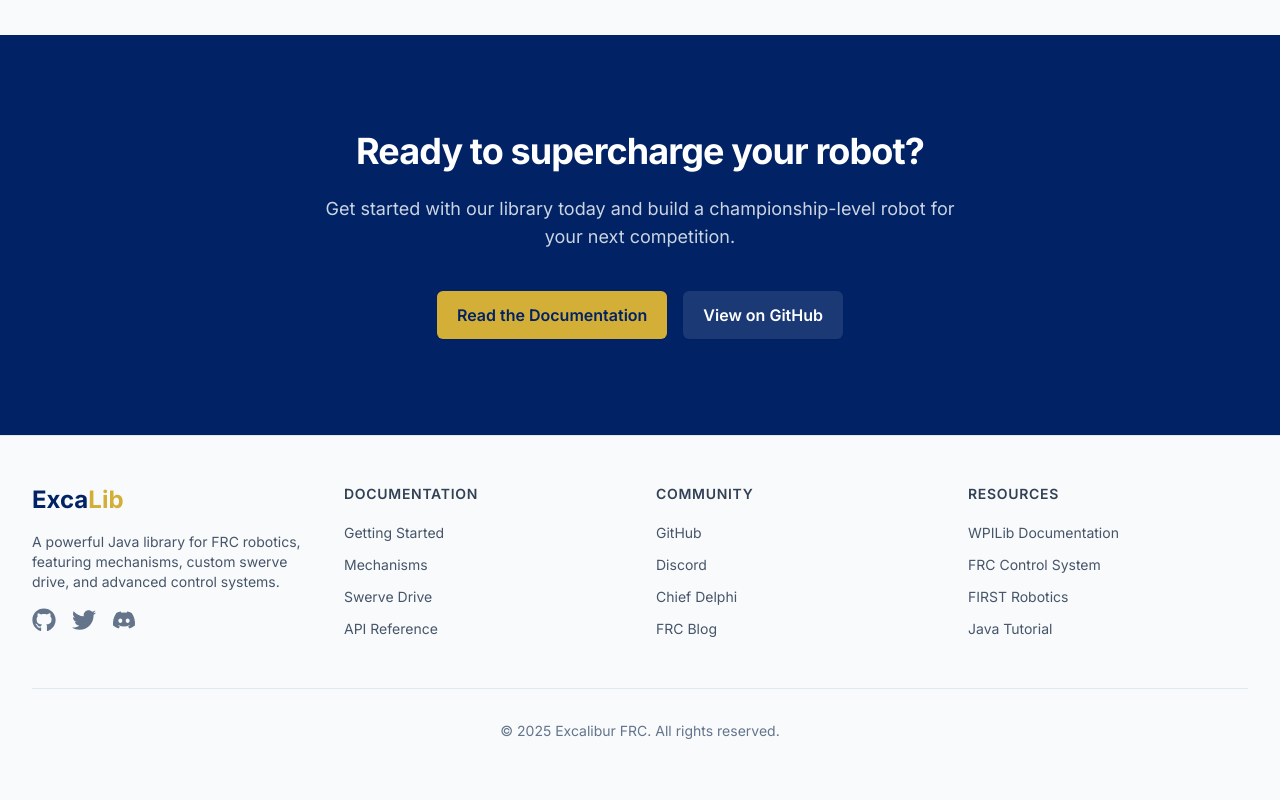
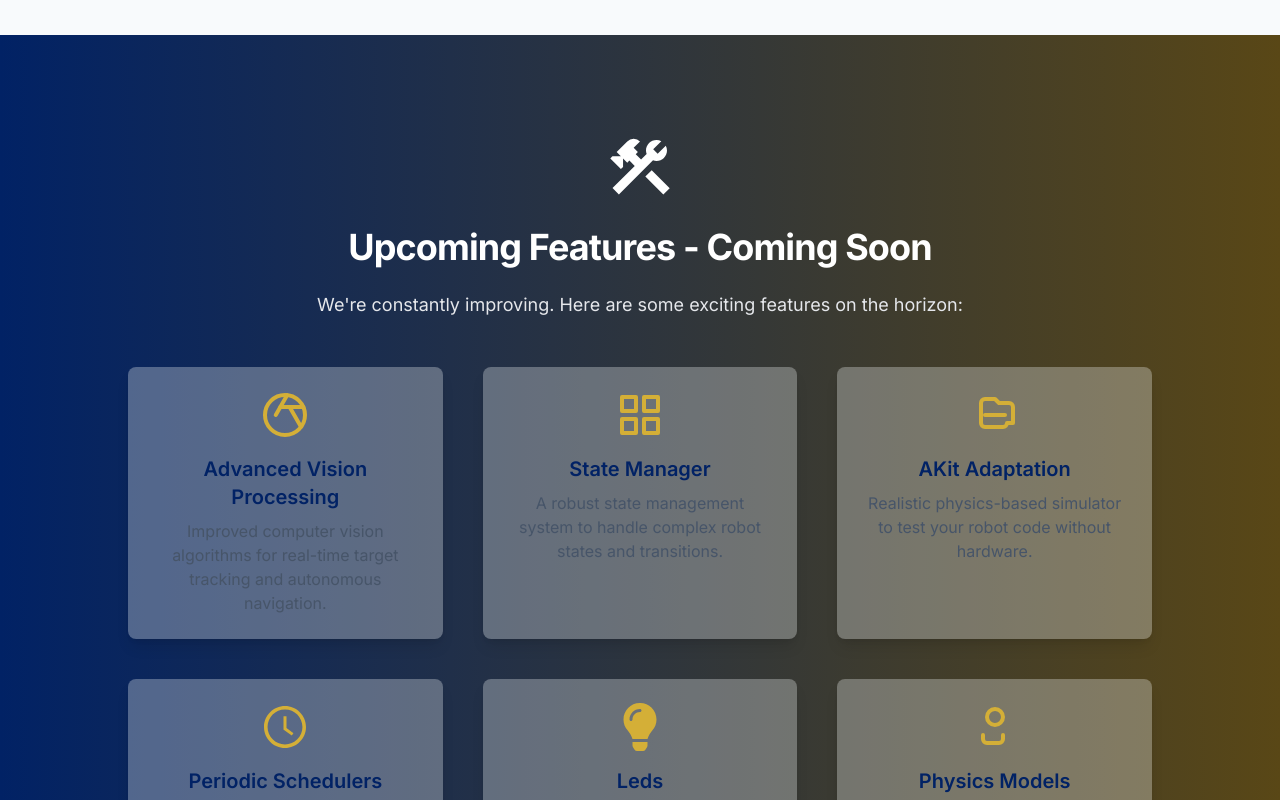
Before and after one commit to ExcaliDevBot/ExcaLibDoc, a React (Vite) app: page / in a window 1280 px wide. Shown: the part 2500-3300 px from the top of the page. Built offline with nearby package versions, Linux system fonts and the light colour scheme.

Commit message:
add "Coming Soon" features section to Home component with descriptions and icons

```diff
--- a/src/pages/Home.jsx
+++ b/src/pages/Home.jsx
@@ -3,6 +3,9 @@ import Hero from '../components/Hero';
 import FeatureGrid from '../components/FeatureGrid';
 import CodeBlock from '../components/CodeBlock';
 import {Link} from 'react-router-dom';
+import {MdConstruction} from "react-icons/md";
+import {AiOutlineClockCircle} from "react-icons/ai";
+import {FaLightbulb} from "react-icons/fa";
 
 const Home = () => {
     return (
@@ -154,6 +157,138 @@ const Home = () => {
             {/*    </div>*/}
             {/*</section>*/}
 
+            {/* Coming Soon Features Section */}
+            <section className="py-24 bg-gradient-to-r from-primary-900  to-secondary-900">
+                <div className="max-w-7xl mx-auto px-6 lg:px-8 text-center text-white">
+                    <motion.div
+                        initial={{opacity: 0, y: 20}}
+                        whileInView={{opacity: 1, y: 0}}
+                        viewport={{once: true}}
+                        transition={{duration: 0.7}}
+                    >
+                        <h2 className="text-7xl font-extrabold mb-6 tracking-tight">
+                            <div className="flex justify-center items-center">
+                                <MdConstruction/>
+                            </div>
+                        </h2>
+                        <h2 className="text-4xl font-extrabold mb-6 tracking-tight">
+                            Upcoming Features - Coming Soon
+                        </h2>
+                        <p className="mb-12 max-w-3xl mx-auto text-lg text-gray-200">
+                            We're constantly improving. Here are some exciting features on the horizon:
+                        </p>
+
+                        <div className="grid grid-cols-1 sm:grid-cols-2 lg:grid-cols-3 gap-10 max-w-5xl mx-auto">
+                            {[
+                                {
+                                    title: "Advanced Vision Processing",
+                                    description: "Improved computer vision algorithms for real-time target tracking and autonomous navigation.",
+                                    icon: (
+                                        <svg
+                                            className="w-12 h-12 text-secondary-600 mb-4"
+                                            fill="none"
+                                            stroke="currentColor"
+                                            strokeWidth={2}
+                                            strokeLinecap="round"
+                                            strokeLinejoin="round"
+                                            viewBox="0 0 24 24"
+                                        >
+                                            <circle cx="12" cy="12" r="10"/>
+                                            <path d="M14.31 8l5.74 9.94"/>
+                                            <path d="M9.69 8h11.48"/>
+                                            <path d="M7.38 12l5.74-9.94"/>
+                                        </svg>
+                                    ),
+                                },
+                                {
+                                    title: "State Manager",
+                                    description: "A robust state management system to handle complex robot states and transitions.",
+                                    icon: (
+                                        <svg
+                                            className="w-12 h-12 text-secondary-600 mb-4"
+                                            fill="none"
+                                            stroke="currentColor"
+                                            strokeWidth={2}
+                                            strokeLinecap="round"
+                                            strokeLinejoin="round"
+                                            viewBox="0 0 24 24"
+                                        >
+                                            <rect x="3" y="3" width="7" height="7"/>
+                                            <rect x="14" y="3" width="7" height="7"/>
+                                            <rect x="14" y="14" width="7" height="7"/>
+                                            <rect x="3" y="14" width="7" height="7"/>
+                                        </svg>
+                                    ),
+                                },
+                                {
+                                    title: "AKit Adaptation",
+                                    description: "Realistic physics-based simulator to test your robot code without hardware.",
+                                    icon: (
+                                        <svg
+                                            className="w-12 h-12 text-secondary-600 mb-4"
+                                            fill="none"
+                                            stroke="currentColor"
+                                            strokeWidth={2}
+                                            strokeLinecap="round"
+                                            strokeLinejoin="round"
+                                            viewBox="0 0 24 24"
+                                        >
+                                            <path
+                                                d="M21 16V8a2 2 0 0 0-2-2h-5l-2-2H7a2 2 0 0 0-2 2v10a2 2 0 0 0 2 2h9a2 2 0 0 0 2-2z"/>
+                                            <line x1="7" y1="12" x2="17" y2="12"/>
+                                        </svg>
+                                    ),
+                                },
+                                {
+                                    title: "Periodic Schedulers",
+                                    description: "Schedule tasks at fixed intervals for periodic operations like sensor updates or state checks.",
+                                    icon: (<AiOutlineClockCircle className="w-12 h-12 text-secondary-600 mb-4"/>)
+                                },
+                                {
+                                    title: "Leds",
+                                    description: "built-in support for controlling LED strips to provide visual feedback on robot status.",
+                                    icon: (
+                                        <FaLightbulb className="w-12 h-12 text-secondary-600 mb-4"/>
+                                    ),
+                                },
+                                {
+                                    title: "Physics Models",
+                                    description: "Instead of creating your own mechanism models, you will be able to use our pre-built physics models.",
+                                    icon: (
+                                        <svg
+                                            className="w-12 h-12 text-secondary-600 mb-4"
+                                            fill="none"
+                                            stroke="currentColor"
+                                            strokeWidth={2}
+                                            strokeLinecap="round"
+                                            strokeLinejoin="round"
+                                            viewBox="0 0 24 24"
+                                        >
+                                            <path d="M16 16v2a2 2 0 0 1-2 2H8a2 2 0 0 1-2-2v-2"/>
+                                            <circle cx="12" cy="7" r="4"/>
+                                        </svg>
+                                    ),
+                                },
+                            ].map(({title, description, icon}, index) => (
+                                <motion.div
+                                    key={index}
+                                    className="bg-slate-50 dark:bg-slate-700 bg-opacity-30 rounded-lg p-6 flex flex-col items-center text-center shadow-lg"
+                                    initial={{opacity: 0, y: 20}}
+                                    whileInView={{opacity: 1, y: 0}}
+                                    viewport={{once: true}}
+                                    transition={{duration: 0.5, delay: index * 0.2}}
+                                >
+                                    {icon}
+                                    <h3 className="text-primary-900 dark:text-white text-xl font-semibold mb-2">{title}</h3>
+                                    <p className="text-slate-600 dark:text-slate-300">{description}</p>
+                                </motion.div>
+                            ))}
+                        </div>
+                    </motion.div>
+                </div>
+            </section>
+
+
             {/* CTA Section */}
             <section className="py-24 bg-primary-900">
                 <div className="max-w-7xl mx-auto px-6 lg:px-8 text-center">
```
